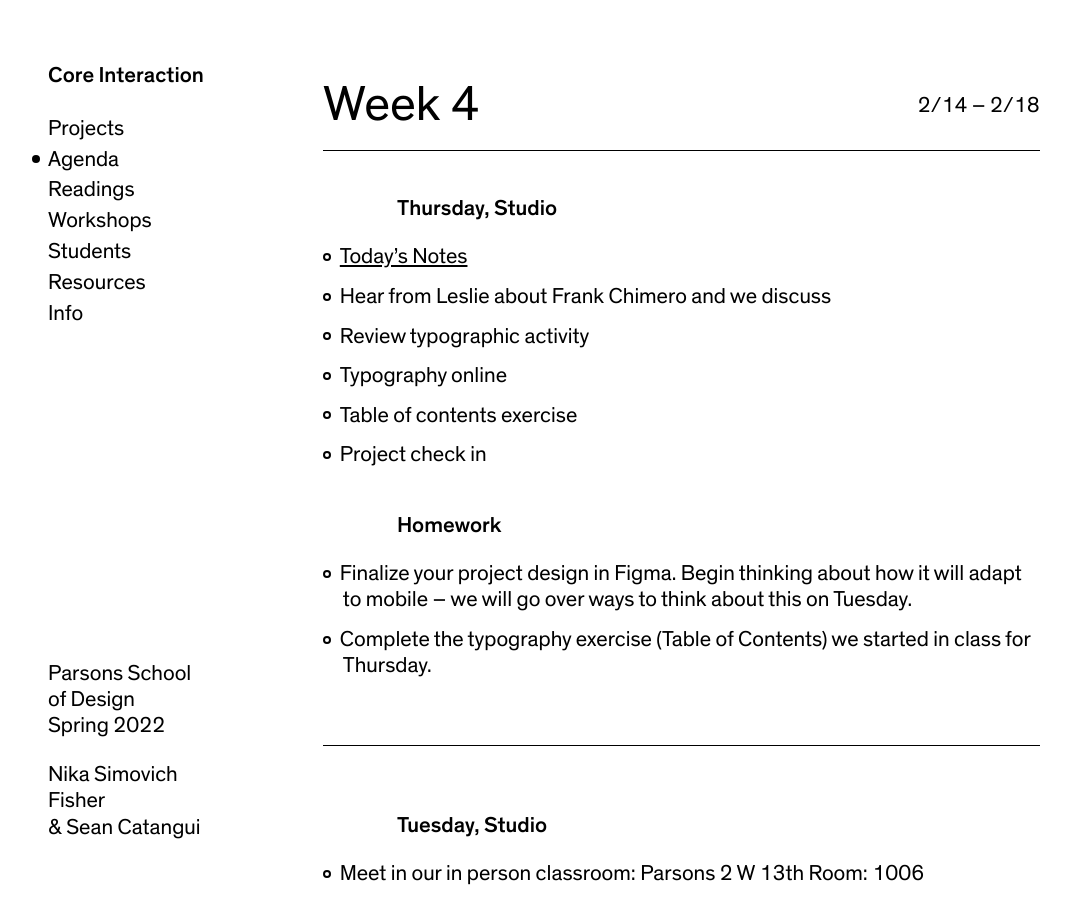
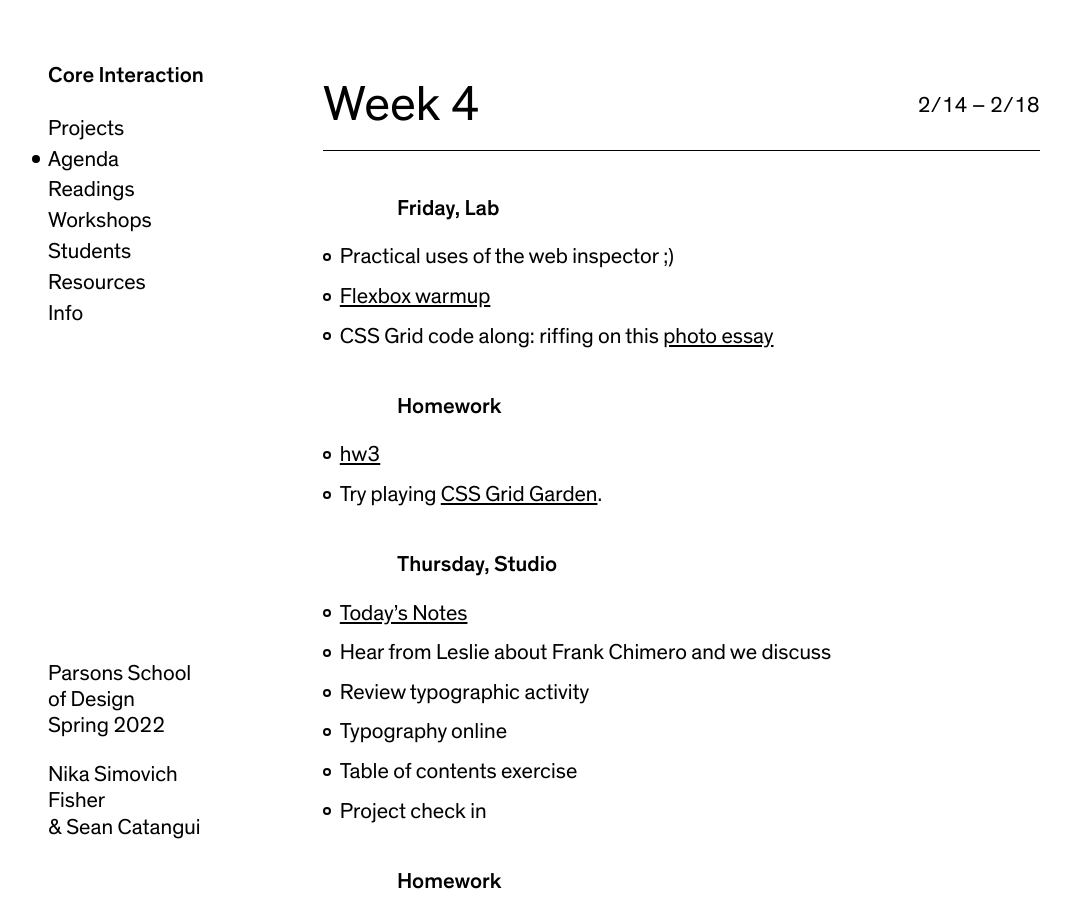
Before and after one commit to nikasimovich/cis22, a Jekyll site: the page built from _agendas/week-4.md, in a window 1280 px wide and 900 px high. Shown: the whole window, without its empty margins (12-1083 px from the left). Built offline with Jekyll 4.4.1, drawn with Linux system fonts in a browser that asks for light colours.

Commit message:
pussshhhhhh

```diff
--- a/_agendas/week-4.md
+++ b/_agendas/week-4.md
@@ -5,6 +5,16 @@ date_range:       2/14 – 2/18
 summary:          Stories as Networks, Web Typography, Responsive Design
 
 ---
+
+### Friday, Lab
+- Practical uses of the web inspector ;)
+- [Flexbox warmup](https://www.figma.com/file/hE8BLP6BQqo0eAcaCKzK41/CI-Lecture-4-Warmup?node-id=0%3A1)
+- CSS Grid code along: riffing on this [photo essay](https://www.nytimes.com/interactive/2021/04/08/arts/asian-american-photos-love.html?smid=tw-nytimes&smtyp=cur)
+
+### Homework
+- [hw3](https://www.dropbox.com/scl/fi/u8ed2ft2eihjwau3fdul5/hw3-photo-collage-essay.paper?dl=0&rlkey=l1l5b48ujpctqigtyqsie6fkx)
+- Try playing [CSS Grid Garden](https://cssgridgarden.com).
+
 
 ### Thursday, Studio
 
--- a/students.html
+++ b/students.html
@@ -50,7 +50,7 @@ permalink: /students/index.html
   </div>
   <div class="student">
     <h2>Alex Soukakos</h2>
-    <a class="student-list__github-link" href="https://alexandersoukakos.github.io/">alexandersoukakos.github.io</a>
+    <a class="student-list__github-link" href="https://alexsoukakos.github.io/alexandersoukakos.github.io/">alexsoukakos.github.io/alexandersoukakos.github.io/</a>
   </div>
   <div class="student">
     <h2>Veronica Speyer</h2>
```
